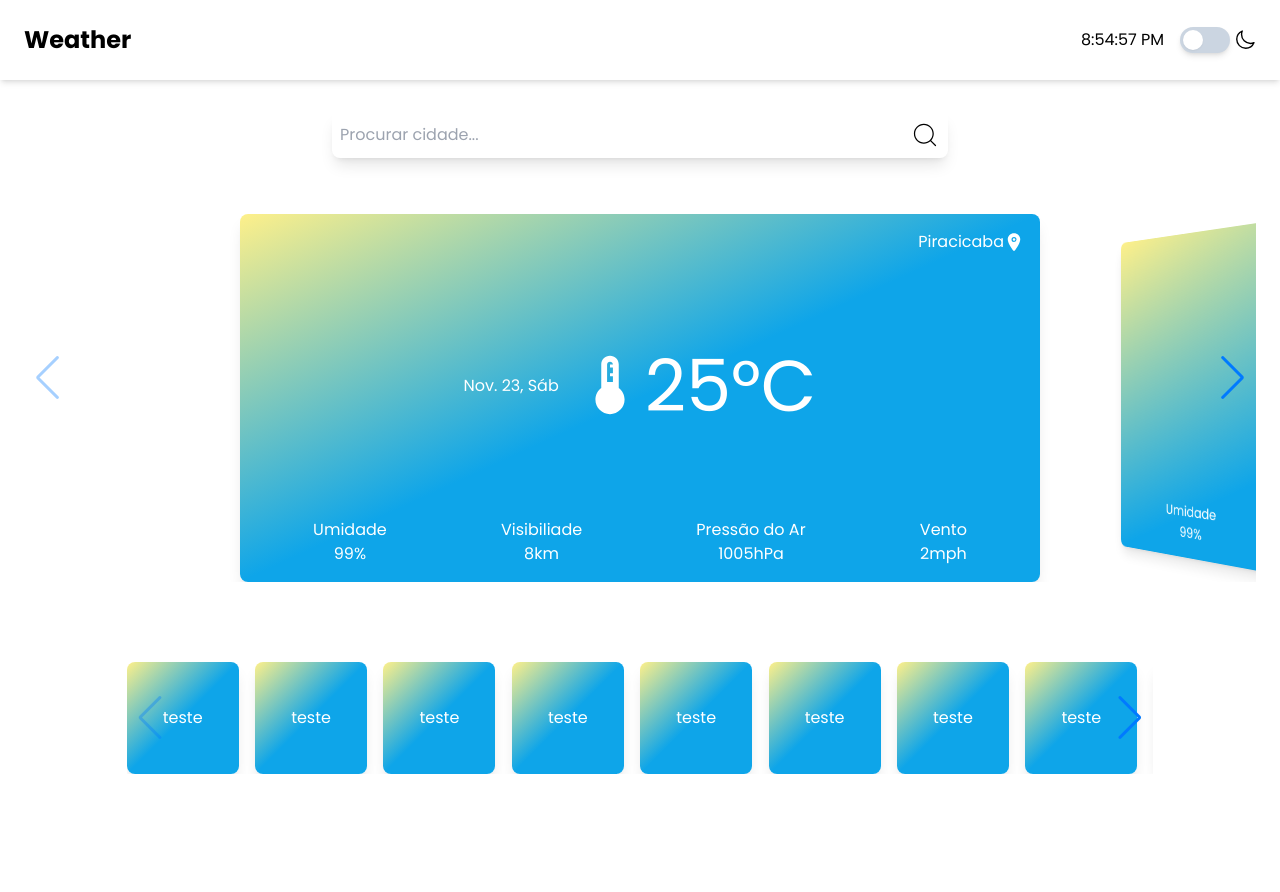
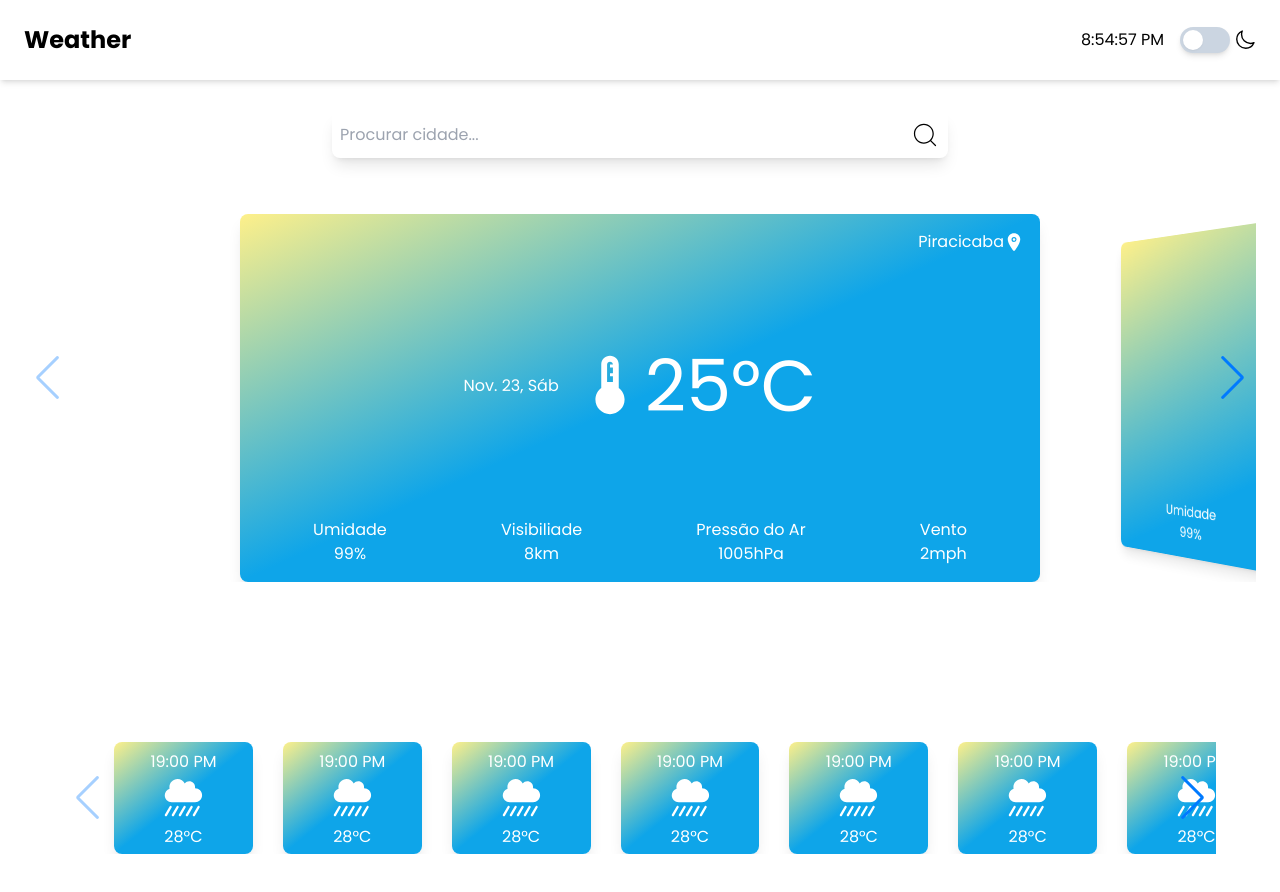
Before and after one commit to Valverd/weather, a React (Vite) app: page / in a window 1280 px wide. Shown: the top 892 px of the page. Before the commit the page ends 800 px from the top, so only its background shows below. Built offline with nearby package versions, Linux system fonts and the light colour scheme.

Commit message:
Finalizado o Carrossel de Horas

```diff
--- a/src/components/CarouselHourly/CarouselHourly.tsx
+++ b/src/components/CarouselHourly/CarouselHourly.tsx
@@ -4,57 +4,63 @@ import { Navigation } from 'swiper/modules'
 
 export default function CarouselHourly() {
     return (
-        <div className='w-10/12 mt-20 m-auto'>
+        <div className='max-w-6xl my-40 m-auto'>
             <Swiper
                 modules={[Navigation]}
-                slidesPerView={10}
+                spaceBetween={30}
+                slidesOffsetAfter={50}
+                slidesOffsetBefore={50}
                 navigation
                 breakpoints={{
-                    250:{
+                    250: {
                         slidesPerView: 2,
-                        centeredSlides: true
+                        centeredSlides: true,
+                        slidesOffsetAfter: 0,
+                        slidesOffsetBefore: 0
                     },
-                    521:{
+                    521: {
                         slidesPerView: 3,
-                        centeredSlides: true
+                        centeredSlides: false,
                     },
-                    672:{
+                    700: {
                         slidesPerView: 4,
-                        centeredSlides: true
+                        centeredSlides: false,
                     },
-                    896:{
-                        slidesPerView: 6,
+                    896: {
+                        slidesPerView: 5,
+                        centeredSlides: false,
                     },
-                    1152:{
-                        slidesPerView: 8,
+                    1250: {
+                        slidesPerView: 7,
+                        centeredSlides: false,
                     },
                 }}
             >
-                <SwiperSlide style={{width: '112px', height: '112px'}}><Hourly /></SwiperSlide>
-                <SwiperSlide style={{width: '112px', height: '112px'}}><Hourly /></SwiperSlide>
-                <SwiperSlide style={{width: '112px', height: '112px'}}><Hourly /></SwiperSlide>
-                <SwiperSlide style={{width: '112px', height: '112px'}}><Hourly /></SwiperSlide>
-                <SwiperSlide style={{width: '112px', height: '112px'}}><Hourly /></SwiperSlide>
-                <SwiperSlide style={{width: '112px', height: '112px'}}><Hourly /></SwiperSlide>
-                <SwiperSlide style={{width: '112px', height: '112px'}}><Hourly /></SwiperSlide>
-                <SwiperSlide style={{width: '112px', height: '112px'}}><Hourly /></SwiperSlide>
-                <SwiperSlide style={{width: '112px', height: '112px'}}><Hourly /></SwiperSlide>
-                <SwiperSlide style={{width: '112px', height: '112px'}}><Hourly /></SwiperSlide>
-                <SwiperSlide style={{width: '112px', height: '112px'}}><Hourly /></SwiperSlide>
-                <SwiperSlide style={{width: '112px', height: '112px'}}><Hourly /></SwiperSlide>
-                <SwiperSlide style={{width: '112px', height: '112px'}}><Hourly /></SwiperSlide>
-                <SwiperSlide style={{width: '112px', height: '112px'}}><Hourly /></SwiperSlide>
-                <SwiperSlide style={{width: '112px', height: '112px'}}><Hourly /></SwiperSlide>
-                <SwiperSlide style={{width: '112px', height: '112px'}}><Hourly /></SwiperSlide>
-                <SwiperSlide style={{width: '112px', height: '112px'}}><Hourly /></SwiperSlide>
-                <SwiperSlide style={{width: '112px', height: '112px'}}><Hourly /></SwiperSlide>
-                <SwiperSlide style={{width: '112px', height: '112px'}}><Hourly /></SwiperSlide>
-                <SwiperSlide style={{width: '112px', height: '112px'}}><Hourly /></SwiperSlide>
-                <SwiperSlide style={{width: '112px', height: '112px'}}><Hourly /></SwiperSlide>
-                <SwiperSlide style={{width: '112px', height: '112px'}}><Hourly /></SwiperSlide>
-                <SwiperSlide style={{width: '112px', height: '112px'}}><Hourly /></SwiperSlide>
-                <SwiperSlide style={{width: '112px', height: '112px'}}><Hourly /></SwiperSlide>
-                <SwiperSlide style={{width: '112px', height: '112px'}}><Hourly /></SwiperSlide>
+                <SwiperSlide style={{ width: '112px', height: '112px' }}><Hourly /></SwiperSlide>
+                <SwiperSlide style={{ width: '112px', height: '112px' }}><Hourly /></SwiperSlide>
+                <SwiperSlide style={{ width: '112px', height: '112px' }}><Hourly /></SwiperSlide>
+                <SwiperSlide style={{ width: '112px', height: '112px' }}><Hourly /></SwiperSlide>
+                <SwiperSlide style={{ width: '112px', height: '112px' }}><Hourly /></SwiperSlide>
+                <SwiperSlide style={{ width: '112px', height: '112px' }}><Hourly /></SwiperSlide>
+                <SwiperSlide style={{ width: '112px', height: '112px' }}><Hourly /></SwiperSlide>
+                <SwiperSlide style={{ width: '112px', height: '112px' }}><Hourly /></SwiperSlide>
+                <SwiperSlide style={{ width: '112px', height: '112px' }}><Hourly /></SwiperSlide>
+                <SwiperSlide style={{ width: '112px', height: '112px' }}><Hourly /></SwiperSlide>
+                <SwiperSlide style={{ width: '112px', height: '112px' }}><Hourly /></SwiperSlide>
+                <SwiperSlide style={{ width: '112px', height: '112px' }}><Hourly /></SwiperSlide>
+                <SwiperSlide style={{ width: '112px', height: '112px' }}><Hourly /></SwiperSlide>
+                <SwiperSlide style={{ width: '112px', height: '112px' }}><Hourly /></SwiperSlide>
+                <SwiperSlide style={{ width: '112px', height: '112px' }}><Hourly /></SwiperSlide>
+                <SwiperSlide style={{ width: '112px', height: '112px' }}><Hourly /></SwiperSlide>
+                <SwiperSlide style={{ width: '112px', height: '112px' }}><Hourly /></SwiperSlide>
+                <SwiperSlide style={{ width: '112px', height: '112px' }}><Hourly /></SwiperSlide>
+                <SwiperSlide style={{ width: '112px', height: '112px' }}><Hourly /></SwiperSlide>
+                <SwiperSlide style={{ width: '112px', height: '112px' }}><Hourly /></SwiperSlide>
+                <SwiperSlide style={{ width: '112px', height: '112px' }}><Hourly /></SwiperSlide>
+                <SwiperSlide style={{ width: '112px', height: '112px' }}><Hourly /></SwiperSlide>
+                <SwiperSlide style={{ width: '112px', height: '112px' }}><Hourly /></SwiperSlide>
+                <SwiperSlide style={{ width: '112px', height: '112px' }}><Hourly /></SwiperSlide>
+                <SwiperSlide style={{ width: '112px', height: '112px' }}><Hourly /></SwiperSlide>
             </Swiper>
         </div>
     )
--- a/src/components/Hourly/Hourly.tsx
+++ b/src/components/Hourly/Hourly.tsx
@@ -1,3 +1,5 @@
+import { FaCloudShowersHeavy } from "react-icons/fa";
+
 export default function Hourly() {
     const sun = "bg-gradient-to-br from-yellow-200 to-sky-500 to-50%"
     const sunAndClouds = "bg-gradient-to-br from-yellow-100 from-20% via-slate-50 to-indigo-300 to-60%"
@@ -6,8 +8,10 @@ export default function Hourly() {
     const textColor = "text-white dark:text-black"
 
     return (
-        <div className={`w-28 h-28 ${sun} ${textColor} shadow-lg rounded-lg flex justify-center items-center`}>
-            teste
+        <div className={`w-full h-full ${sun} ${textColor} shadow-lg rounded-lg`}>
+            <h1 className="h-1/3 p-2 text-center">19:00 PM</h1>
+            <FaCloudShowersHeavy className="h-1/3 w-full"/>
+            <p className="h-1/3 text-center pt-2">28°C</p>
         </div>
     )
 }
```
